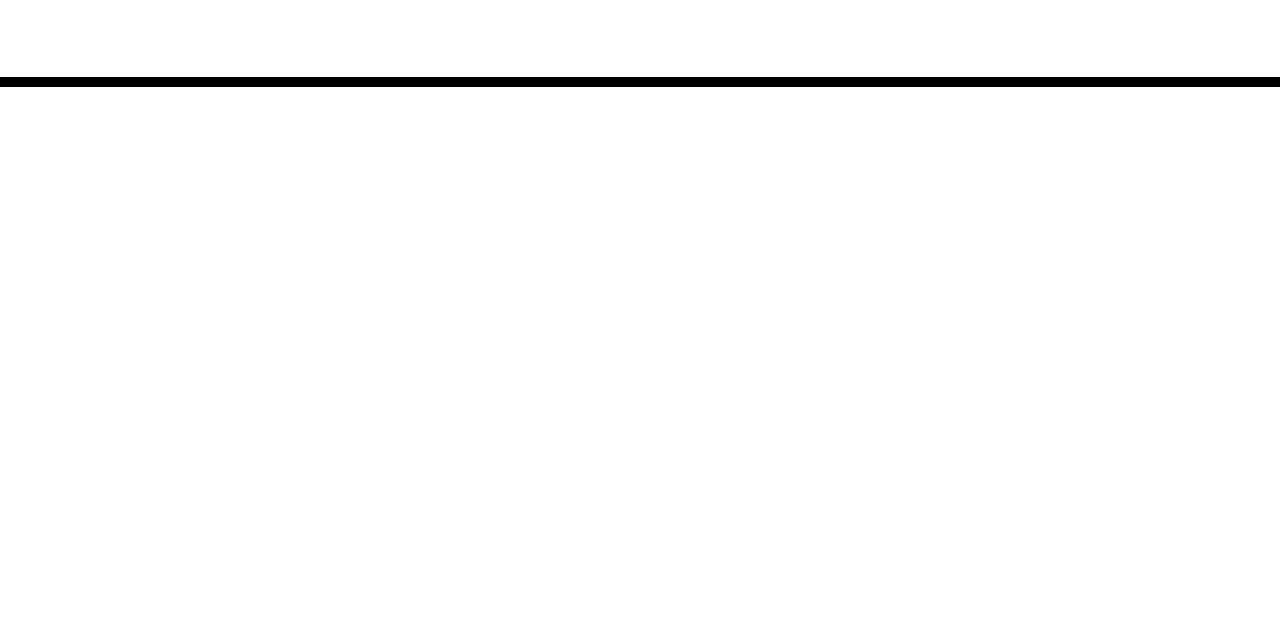
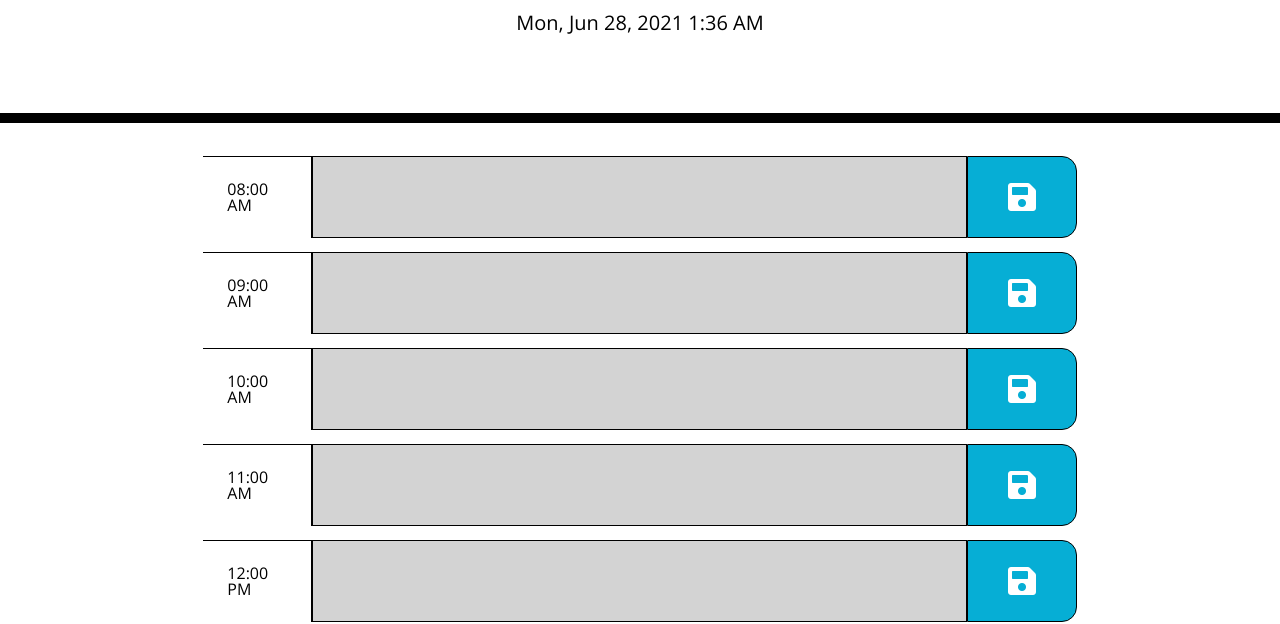
Before and after one commit to yussefrafat/Work-schedule-, a plain HTML site: page develop/index.html in a window 1280 px wide. Shown: the part 181-805 px from the top of the page. Drawn offline with nearby package versions, Linux system fonts and the light colour scheme.

Commit message:
last update

```diff
--- a/develop/index.html
+++ b/develop/index.html
@@ -1,24 +1,14 @@
-
 <!DOCTYPE html>
 <html lang="en">
+
 <head>
     <meta charset="UTF-8" />
     <meta name="viewport" content="width=device-width, initial-scale=1.0" />
     <meta http-equiv="X-UA-Compatible" content="ie=edge" />
-    <link
-      rel="stylesheet"
-      href="https://stackpath.bootstrapcdn.com/bootstrap/4.3.1/css/bootstrap.min.css"
-    />
-    <link
-      rel="stylesheet"
-      href="https://use.fontawesome.com/releases/v5.8.1/css/all.css"
-      integrity="sha384-50oBUHEmvpQ+1lW4y57PTFmhCaXp0ML5d60M1M7uH2+nqUivzIebhndOJK28anvf"
-      crossorigin="anonymous"
-    />
-    <link
-      href="https://fonts.googleapis.com/css?family=Open+Sans&display=swap"
-      rel="stylesheet"
-    />
+    <link rel="stylesheet" href="https://stackpath.bootstrapcdn.com/bootstrap/4.3.1/css/bootstrap.min.css" />
+    <link rel="stylesheet" href="https://use.fontawesome.com/releases/v5.8.1/css/all.css"
+        integrity="sha384-50oBUHEmvpQ+1lW4y57PTFmhCaXp0ML5d60M1M7uH2+nqUivzIebhndOJK28anvf" crossorigin="anonymous" />
+    <link href="https://fonts.googleapis.com/css?family=Open+Sans&display=swap" rel="stylesheet" />
     <link rel="stylesheet" href="style.css" />
     <title>Work Day Scheduler</title>
 </head>
@@ -29,11 +19,22 @@
         <p class="lead">A simple calendar app for scheduling your work day</p>
         <p id="currentDay" class="lead"></p>
     </header>
-    <div class="container">
-      <!-- Timeblocks go here -->
-    </div>
+
+    <container id="containAll"></container>
+
+    <!-- <container class="row" id="container0 >
+        <div class="col-2"></div>
+        <div class="hour w-25 p-4 col-1" id="hour0"></div>
+        <textarea class="future w-50 p-4 col-6" id="text0"></textarea>
+        <button class="saveBtn w-25 p-4 col-1 far fa-save"></button>
+        <div class="col-2"></div>
+    </container>-->
+
+
 
     <script src="https://code.jquery.com/jquery-3.4.1.min.js"></script>
     <script src="https://cdnjs.cloudflare.com/ajax/libs/moment.js/2.24.0/moment.min.js"></script>
+    <script src="script.js"></script>
 </body>
+
 </html>
--- /dev/null
+++ b/develop/script.js
@@ -0,0 +1,58 @@
+
+/*jshint esversion: 6 */
+
+
+
+// header time
+{
+    var day = moment().format("llll");
+    $("#currentDay").append(day);
+
+}
+
+//view the timeblocks for that day
+var momentTime = moment().startOf("day").add(7, "hour");
+var hour = moment().format("H");
+
+for (var i = 8; i < 20; i++) {
+    var timeSlot = momentTime.add(1, "hour").format("HH:mm A");
+    var currentState;
+
+    // timeblock is color coded to indicate whether it is in the past, present, or future
+    if (hour == i) {
+        currentState = 'present';
+    } else if (hour > i) {
+        currentState = 'future';
+    } else if (hour < i) {
+        currentState = 'past';
+    }
+
+    var newStuff =
+        `<container class="row" id='hour-${i}'>
+            <div class="col-2"></div>
+            <div class="hour w-25 p-4 col-1">${timeSlot}</div>
+            <textarea class="description w-50 p-4 col-6 ${currentState} hour-${i}"></textarea>
+            <button class="saveBtn w-25 p-4 col-1 fas fa-save fa-2x"></button>
+            <div class="col-2">
+            </div>
+        </container>
+        <p></p>`
+        ;
+
+    $("#containAll").append(newStuff);
+
+
+
+
+};
+
+$(".saveBtn").on("click", function () {
+    var value = $(this).siblings(".description").val();
+    var time = $(this).parent().attr("id");
+    localStorage.setItem(time, value);
+});
+
+
+for (var i = 8; i < 20; i++) {
+    $(`.hour-${i}`).val(localStorage.getItem(`hour-${i}`));
+}
--- a/develop/style.css
+++ b/develop/style.css
@@ -33,32 +33,38 @@ body {
   .row {
     white-space: pre-wrap;
     height: 80px;
-    border-top: 1px solid white;;
+    border-top: 1px solid white;
   }
 
   .hour {
     background-color: #ffffff;
     color: #000000;
-    border-top: 1px dashed #000000;
+    border-top: 1px solid #000000;
+    border-right: 1px solid #000000;
   }
 
   .past {
     background-color: #d3d3d3;
     color: white;
+    border: 1px solid #000000;
+
   }
 
   .present {
     background-color: #ff6961;
     color: white;
+    border: 1px solid #000000;
+
   }
 
   .future {
     background-color: #77dd77;
     color: white;
+    border: 1px solid #000000;
   }
 
   .saveBtn {
-    border-left: 1px solid black;
+    border: 1px solid black;
     border-top-right-radius: 15px;
     border-bottom-right-radius: 15px;
     background-color: #06AED5;
@@ -68,4 +74,5 @@ body {
   .saveBtn i:hover {
     font-size: 20px;
     transition: all .3s ease-in-out;
+
   }
```
Lines whose indentation alone changed are shown as unchanged.
